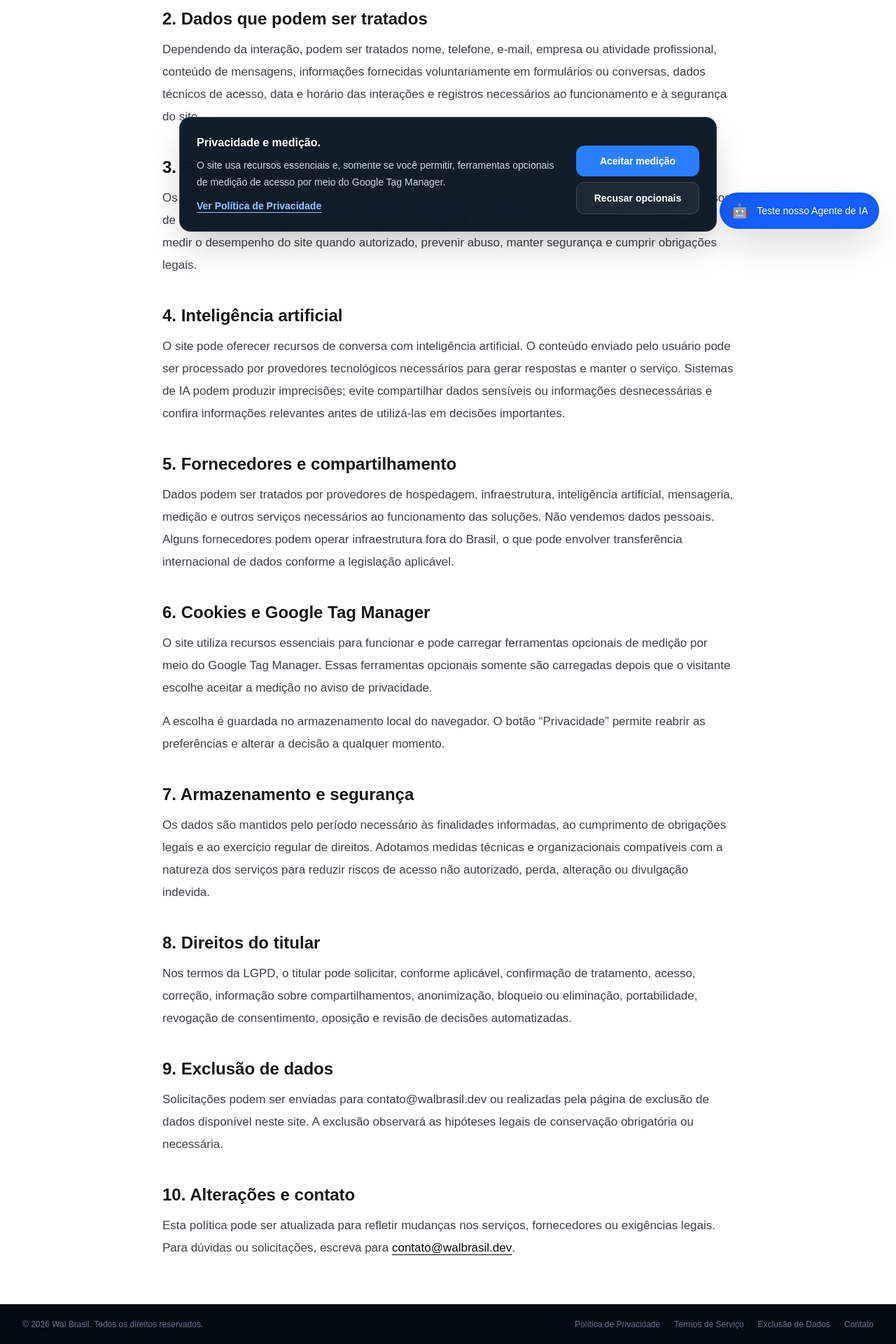
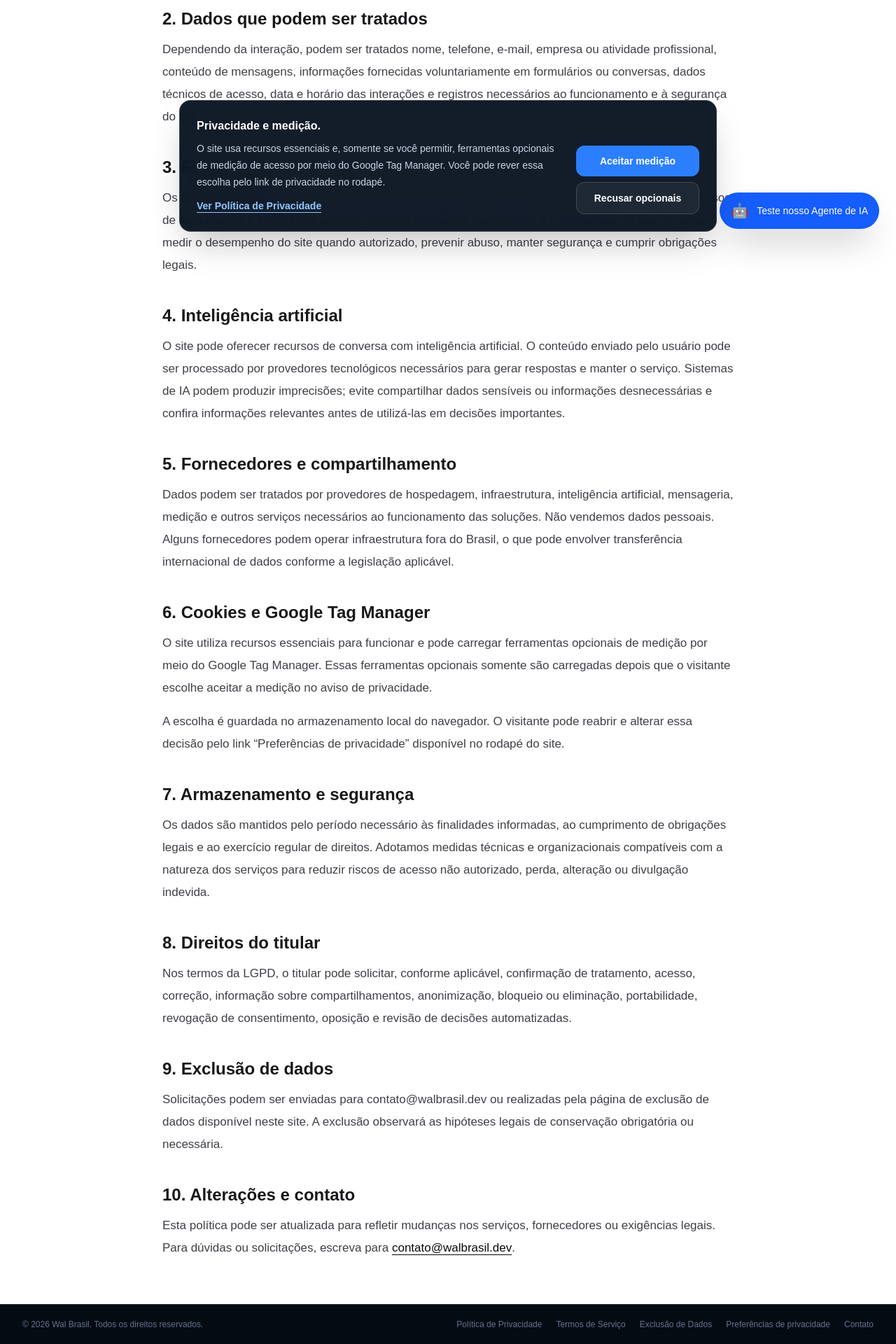
Before and after one commit to waldematica-design/walbrasil-dev, a Next.js app: page /politica-de-privacidade in a window 1280 px wide. Shown: the part 453-2373 px from the top of the page at 70% size. Built offline with nearby package versions, Linux system fonts and the light colour scheme.

Commit message:
Move preferências de privacidade para o rodapé (#3)
* Permite reabrir preferências pelo rodapé

* Adiciona preferências de privacidade no rodapé

* Atualiza instrução de preferências de privacidade

```diff
--- a/src/app/components/cookie-consent.tsx
+++ b/src/app/components/cookie-consent.tsx
@@ -6,6 +6,7 @@ import { useEffect, useState } from "react";
 type ConsentChoice = "granted" | "denied";
 
 const STORAGE_KEY = "walbrasil-cookie-consent-v1";
+const PRIVACY_HASH = "#privacidade";
 
 function gtagConsent(command: "default" | "update", choice: ConsentChoice) {
   window.dataLayer = window.dataLayer ?? [];
@@ -45,19 +46,35 @@ export function CookieConsent({ containerId }: { containerId: string }) {
     if (saved === "granted" || saved === "denied") {
       gtagConsent("update", saved);
       if (saved === "granted") loadGoogleTagManager(containerId);
-      return;
+    } else {
+      setOpen(true);
     }
 
-    setOpen(true);
+    const openFromHash = () => {
+      if (window.location.hash === PRIVACY_HASH) setOpen(true);
+    };
+
+    openFromHash();
+    window.addEventListener("hashchange", openFromHash);
+
+    return () => window.removeEventListener("hashchange", openFromHash);
   }, [containerId]);
 
   function save(nextChoice: ConsentChoice) {
+    const previous = window.localStorage.getItem(STORAGE_KEY) as ConsentChoice | null;
+
     window.localStorage.setItem(STORAGE_KEY, nextChoice);
     setOpen(false);
     gtagConsent("update", nextChoice);
 
+    if (window.location.hash === PRIVACY_HASH) {
+      window.history.replaceState(null, "", `${window.location.pathname}${window.location.search}`);
+    }
+
     if (nextChoice === "granted") {
       loadGoogleTagManager(containerId);
+    } else if (previous === "granted") {
+      window.location.reload();
     }
   }
 
@@ -73,7 +90,7 @@ export function CookieConsent({ containerId }: { containerId: string }) {
         <div>
           <strong className="text-base">Privacidade e medição.</strong>
           <p className="mt-2 text-sm leading-6 text-slate-300">
-            O site usa recursos essenciais e, somente se você permitir, ferramentas opcionais de medição de acesso por meio do Google Tag Manager.
+            O site usa recursos essenciais e, somente se você permitir, ferramentas opcionais de medição de acesso por meio do Google Tag Manager. Você pode rever essa escolha pelo link de privacidade no rodapé.
           </p>
           <Link
             className="mt-3 inline-block text-sm font-semibold text-blue-300 underline underline-offset-4"
--- a/src/app/components/legal-footer-bar.tsx
+++ b/src/app/components/legal-footer-bar.tsx
@@ -9,6 +9,7 @@ export function LegalFooterBar() {
           <Link className="transition hover:text-blue-300" href="/politica-de-privacidade/">Política de Privacidade</Link>
           <Link className="transition hover:text-blue-300" href="/termos-de-servico/">Termos de Serviço</Link>
           <Link className="transition hover:text-blue-300" href="/exclusao-de-dados/">Exclusão de Dados</Link>
+          <a className="transition hover:text-blue-300" href="#privacidade">Preferências de privacidade</a>
           <a className="transition hover:text-blue-300" href="mailto:contato@walbrasil.dev">Contato</a>
         </nav>
       </div>
--- a/src/app/politica-de-privacidade/page.tsx
+++ b/src/app/politica-de-privacidade/page.tsx
@@ -70,7 +70,7 @@ export default function PoliticaDePrivacidadePage() {
                 O site utiliza recursos essenciais para funcionar e pode carregar ferramentas opcionais de medição por meio do Google Tag Manager. Essas ferramentas opcionais somente são carregadas depois que o visitante escolhe aceitar a medição no aviso de privacidade.
               </p>
               <p>
-                A escolha é guardada no armazenamento local do navegador. O botão “Privacidade” permite reabrir as preferências e alterar a decisão a qualquer momento.
+                A escolha é guardada no armazenamento local do navegador. O visitante pode reabrir e alterar essa decisão pelo link “Preferências de privacidade” disponível no rodapé do site.
               </p>
             </div>
           </section>
```
